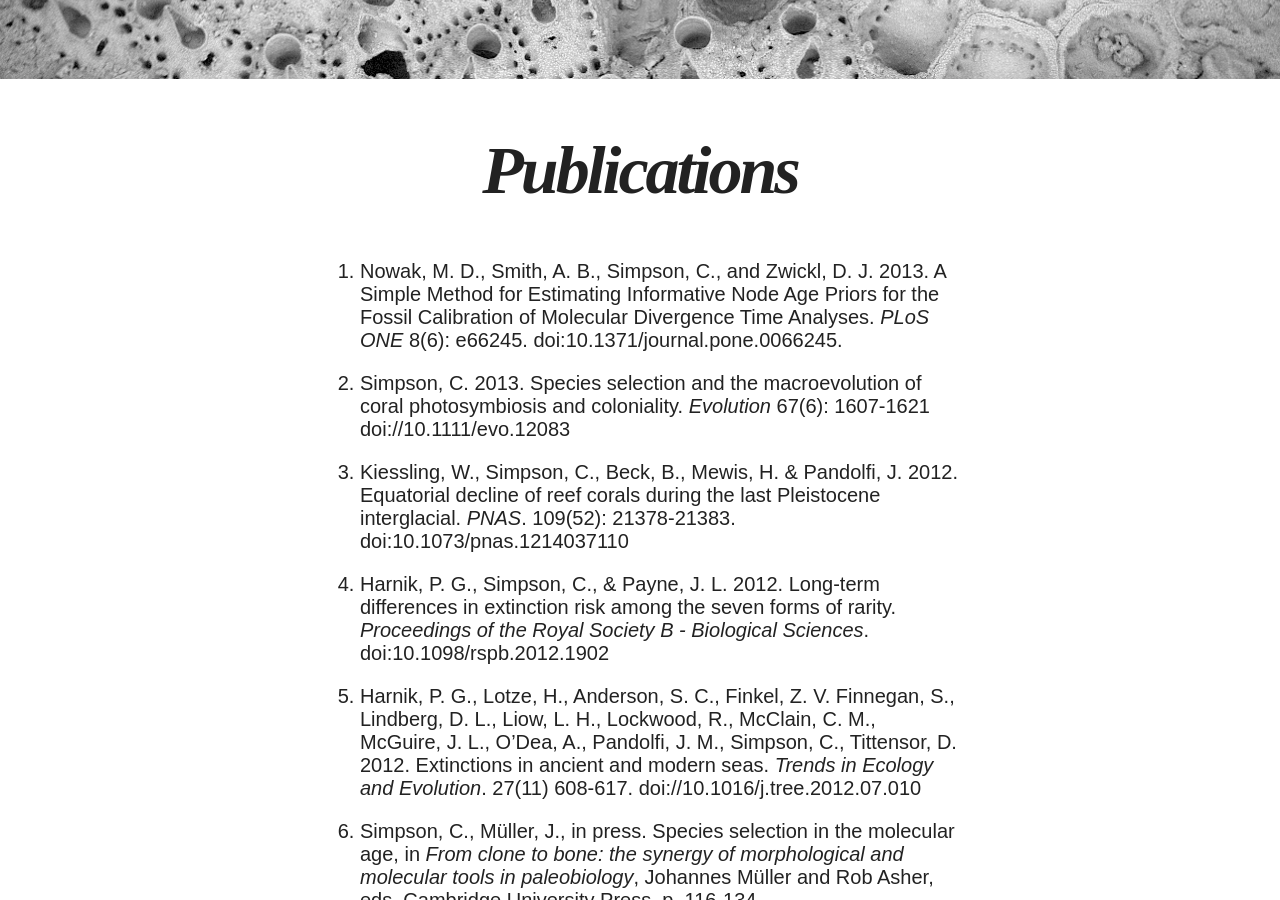
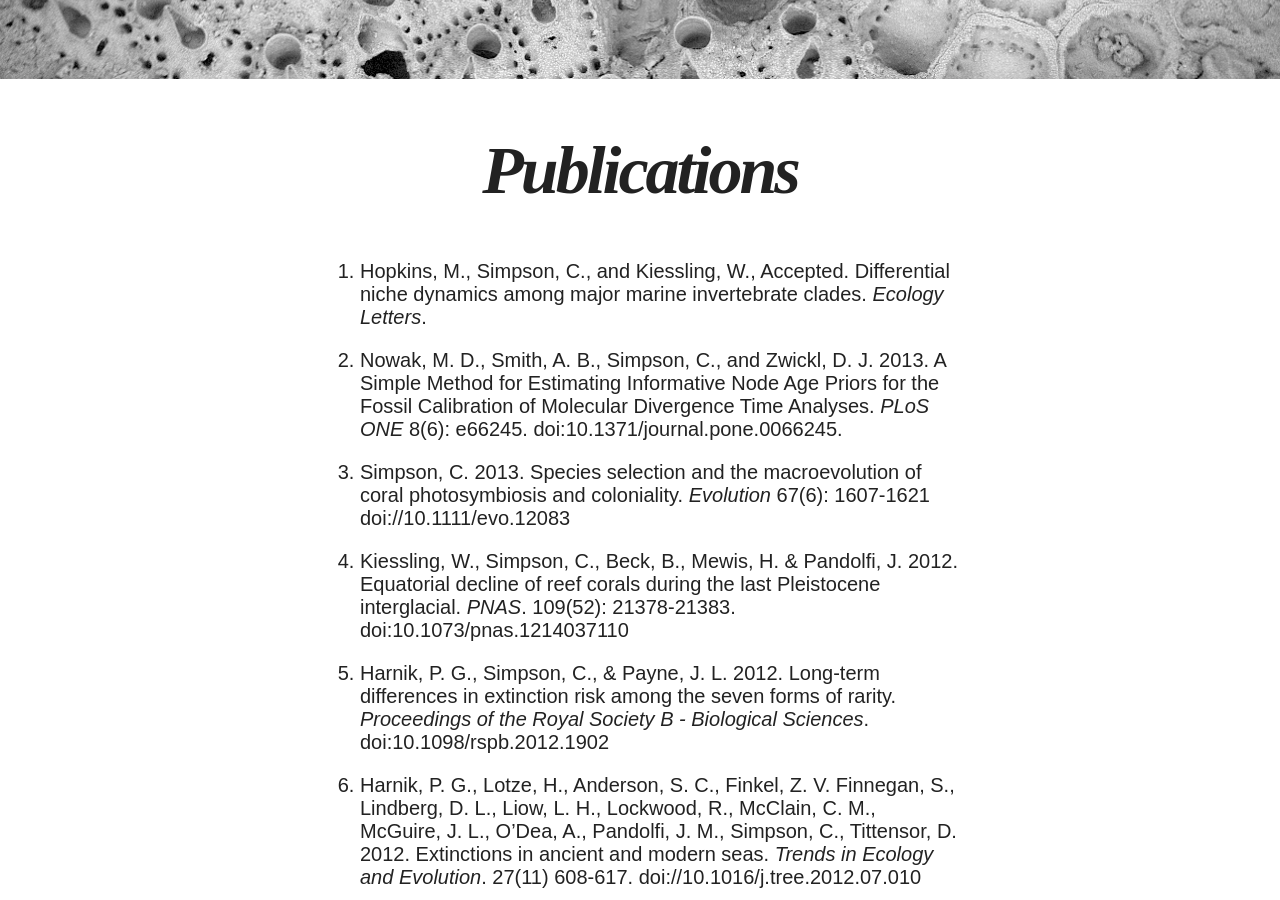
Before and after one commit to simpson-carl/simpson-carl.github.io, a Jekyll site: the page built from publications.md, in a window 1280 px wide and 900 px high, scrolled down 556 px. Built offline with Jekyll 4.4.1, drawn with Linux system fonts in a browser that asks for light colours; nearby versions of some CDN libraries; Markdown is read by kramdown in place of the engine named in the settings.

Commit message:
Added ecology letters publication

```diff
--- a/publications.md
+++ b/publications.md
@@ -7,6 +7,8 @@ modified: 2013-09-23
 image:
      feature: overgrowth.jpg
 ---
+1. Hopkins, M., Simpson, C., and Kiessling, W., Accepted. Differential niche dynamics among major marine invertebrate clades. *Ecology Letters*.
+
 
 1. Nowak, M. D., Smith, A. B., Simpson, C., and Zwickl, D. J. 2013. A Simple Method for Estimating Informative Node Age Priors for the Fossil Calibration of Molecular Divergence Time Analyses. *PLoS ONE* 8(6): e66245. doi:10.1371/journal.pone.0066245.
 
```
Also changed, not shown: 2 other files.
